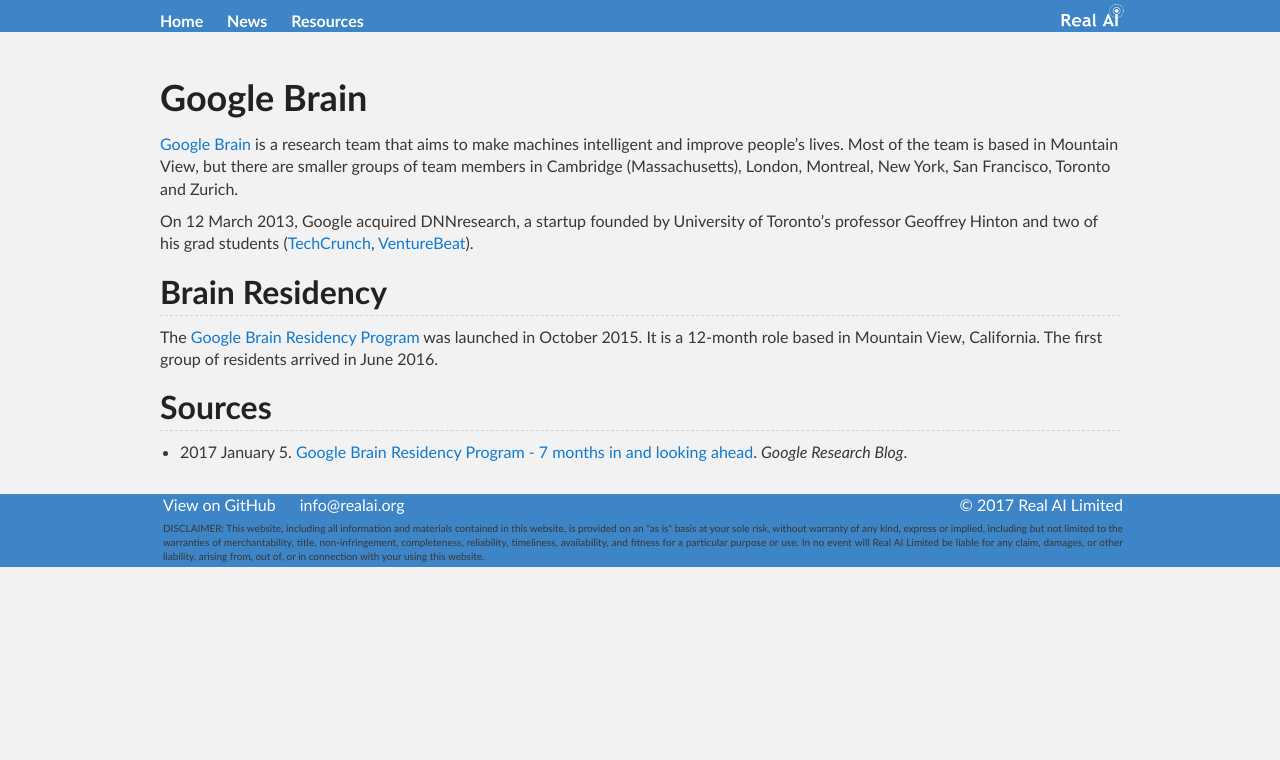
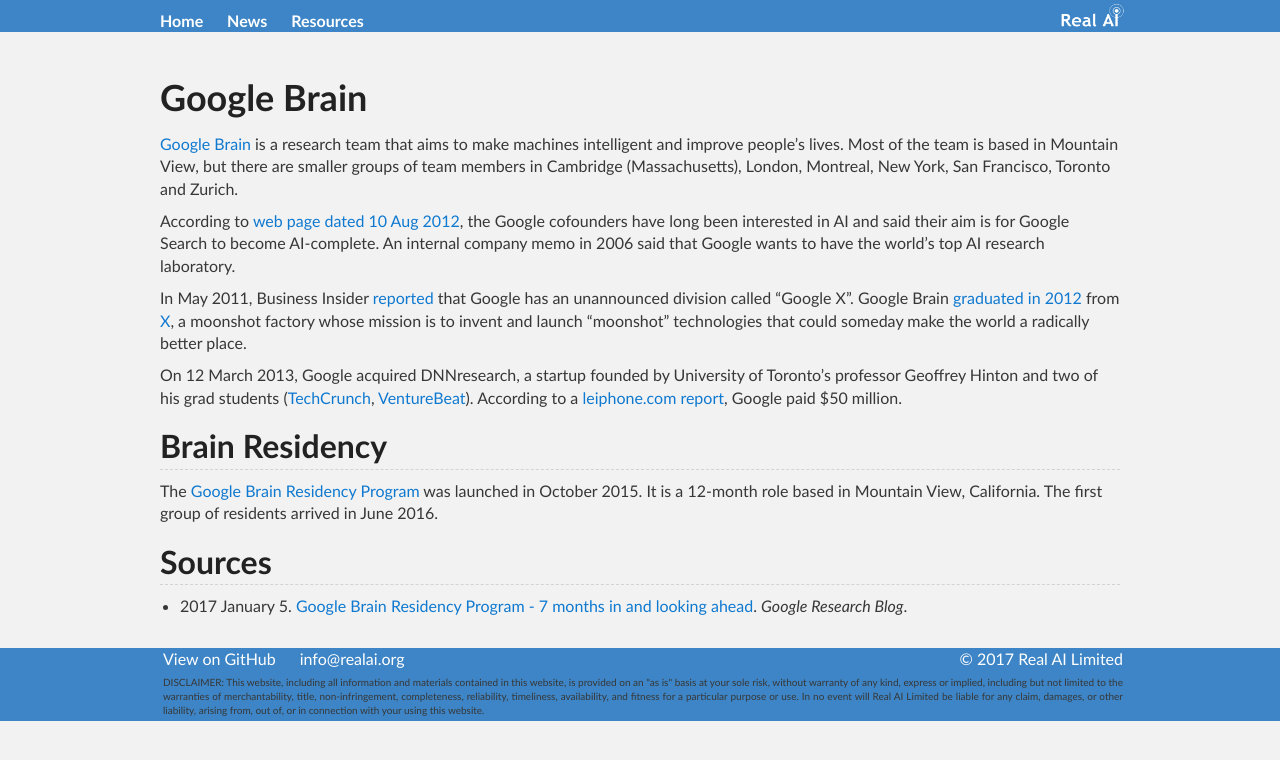
Before and after one commit to Tonywuhk/realai.org, a Jekyll site: the page built from labs/google-brain.md, in a window 1280 px wide. Shown: the top 760 px of the page. Built offline with Jekyll 4.4.1, drawn with Linux system fonts in a browser that asks for light colours; our own code applies the rules of GitHub Pages for plain Markdown files; comment, search, counter and statistics services are not loaded; the repository's description, which GitHub fills in, is left out.

Commit message:
Update google-brain.md

```diff
--- a/labs/google-brain.md
+++ b/labs/google-brain.md
@@ -7,7 +7,11 @@
 
 [Google Brain](https://research.google.com/teams/brain/) is a research team that aims to make machines intelligent and improve people’s lives. Most of the team is based in Mountain View, but there are smaller groups of team members in Cambridge (Massachusetts), London, Montreal, New York, San Francisco, Toronto and Zurich.
 
-On 12 March 2013, Google acquired DNNresearch, a startup founded by University of Toronto's professor Geoffrey Hinton and two of his grad students ([TechCrunch](https://techcrunch.com/2013/03/12/google-scoops-up-neural-networks-startup-dnnresearch-to-boost-its-voice-and-image-search-tech/), [VentureBeat](http://venturebeat.com/2013/03/12/google-dnnresearch/)).
+According to [web page dated 10 Aug 2012](http://www.artificialbrains.com/google), the Google cofounders have long been interested in AI and said their aim is for Google Search to become AI-complete. An internal company memo in 2006 said that Google wants to have the world's top AI research laboratory.
+
+In May 2011, Business Insider [reported](http://www.businessinsider.com/the-state-of-google-2011-5) that Google has an unannounced division called "Google X". Google Brain [graduated in 2012](https://x.company/graduated/) from [X](https://x.company/), a moonshot factory whose mission is to invent and launch “moonshot” technologies that could someday make the world a radically better place.
+
+On 12 March 2013, Google acquired DNNresearch, a startup founded by University of Toronto's professor Geoffrey Hinton and two of his grad students ([TechCrunch](https://techcrunch.com/2013/03/12/google-scoops-up-neural-networks-startup-dnnresearch-to-boost-its-voice-and-image-search-tech/), [VentureBeat](http://venturebeat.com/2013/03/12/google-dnnresearch/)). According to a [leiphone.com report](https://www.leiphone.com/news/201704/A9RuQzPwYKKLkIJT.html), Google paid $50 million.
 
 ## Brain Residency
 
```
